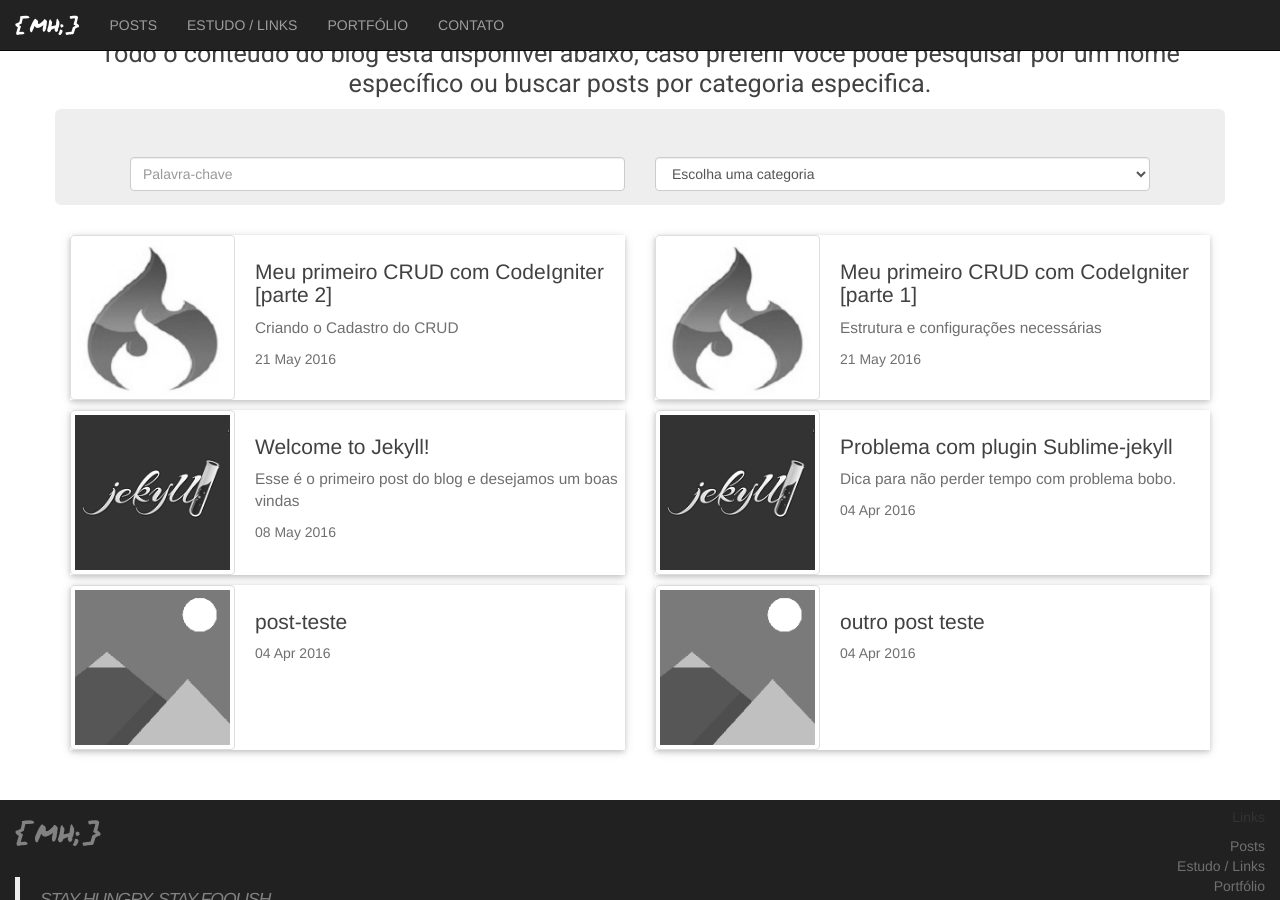
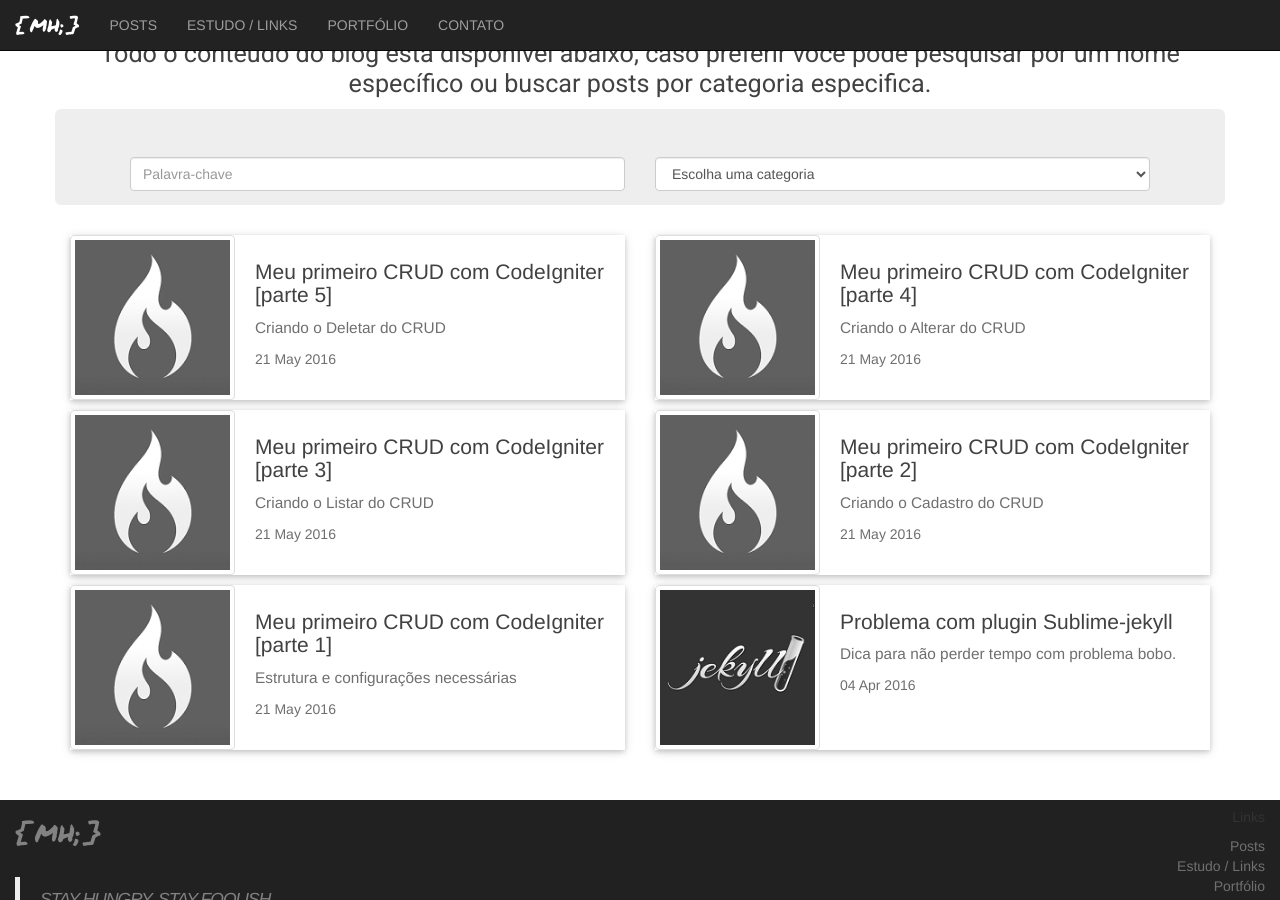
Before and after one commit to maiconkcond/mhblog, a Jekyll site: the page built from index.html, in a window 1280 px wide and 900 px high, scrolled down 1015 px. Built offline with Jekyll 4.4.1, drawn with Linux system fonts in a browser that asks for light colours; nearby versions of some CDN libraries; some of the changed lines change nothing that is shown.

Commit message:
Inset tree post

````diff
--- a/_posts/2016-04-04-outro-post-teste.markdown
+++ /dev/null
@@ -1,5 +0,0 @@
----
-title: outro post teste
-layout: post
-image: img/img-default.png
----
--- a/_posts/2016-04-04-post-teste.markdown
+++ /dev/null
@@ -1,5 +0,0 @@
----
-title: post-teste
-layout: post
-image: img/img-default.png
----
--- a/_posts/2016-05-08-welcome-to-jekyll.markdown
+++ /dev/null
@@ -1,27 +0,0 @@
----
-layout: post
-title:  "Welcome to Jekyll!"
-date:   2016-05-08 01:17:35 +0000
-categories: jekyll update
-image: "img/problema-com-plugin-sublime-jekyll.png"
-descripton: "Esse é o primeiro post do blog e desejamos um boas vindas"
----
-You’ll find this post in your `_posts` directory. Go ahead and edit it and re-build the site to see your changes. You can rebuild the site in many different ways, but the most common way is to run `jekyll serve`, which launches a web server and auto-regenerates your site when a file is updated.
-
-To add new posts, simply add a file in the `_posts` directory that follows the convention `YYYY-MM-DD-name-of-post.ext` and includes the necessary front matter. Take a look at the source for this post to get an idea about how it works.
-
-Jekyll also offers powerful support for code snippets:
-
-{% highlight ruby %}
-def print_hi(name)
-  puts "Hi, #{name}"
-end
-print_hi('Tom')
-#=> prints 'Hi, Tom' to STDOUT.
-{% endhighlight %}
-
-Check out the [Jekyll docs][jekyll-docs] for more info on how to get the most out of Jekyll. File all bugs/feature requests at [Jekyll’s GitHub repo][jekyll-gh]. If you have questions, you can ask them on [Jekyll Talk][jekyll-talk].
-
-[jekyll-docs]: http://jekyllrb.com/docs/home
-[jekyll-gh]:   https://github.com/jekyll/jekyll
-[jekyll-talk]: https://talk.jekyllrb.com/
--- a/_posts/2016-05-21-primeiro-crud-com-codeigniter-part1.markdown
+++ b/_posts/2016-05-21-primeiro-crud-com-codeigniter-part1.markdown
@@ -2,7 +2,7 @@
 title: Meu primeiro CRUD com CodeIgniter [parte 1]
 layout: post
 categories: codeigniter
-image: "img/ci_logo_flame.png"
+image: "img/img-codeigniter.png"
 descripton: "Estrutura e configurações necessárias"
 ---
 
@@ -160,9 +160,9 @@
 
 Por hoje é só, esse é o primeiro post da sequência, acesse os outros abaixo:
 
-- [Cadastro (CRUD) - Parte2 ]({{% post_url 2016-05-21-primeiro-crud-com-codeigniter-part2 %}}){:class="links_post"} <br>
-- [Lista (CRUD) - Parte3 ](#){:class="links_post"} <br>
-- [Atualizar (CRUD) - Parte4 ](#){:class="links_post"} <br>
-- [Apagar (CRUD) - Parte5 ](#){:class="links_post"}
+- [Cadastro (CRUD) - Parte2 ]({% post_url 2016-05-21-primeiro-crud-com-codeigniter-part2 %}){:class="links_post"} <br>
+- [Lista (CRUD) - Parte3 ]({% post_url 2016-05-21-primeiro-crud-com-codeigniter-part3 %}){:class="links_post"} <br>
+- [Atualizar (CRUD) - Parte4 ]({% post_url 2016-05-21-primeiro-crud-com-codeigniter-part4 %}){:class="links_post"} <br>
+- [Apagar (CRUD) - Parte5 ]({% post_url 2016-05-21-primeiro-crud-com-codeigniter-part5 %}){:class="links_post"}
 
 Lembrando que para melhor entendimento vale muito a pena ver os videos no [RBTech](https://www.youtube.com/watch?v=1XnfWac0U14&list=PLInBAd9OZCzz2vtRFDwum0OyUmJg8UqDV){:target="_blank"}.
--- a/_posts/2016-05-21-primeiro-crud-com-codeigniter-part2.markdown
+++ b/_posts/2016-05-21-primeiro-crud-com-codeigniter-part2.markdown
@@ -2,7 +2,7 @@
 title: Meu primeiro CRUD com CodeIgniter [parte 2]
 layout: post
 categories: codeigniter
-image: "img/ci_logo_flame.png"
+image: "img/img-codeigniter.png"
 descripton: "Criando o Cadastro do CRUD"
 ---
 
@@ -115,8 +115,8 @@
 Até esse ponto já temos o cadastro funcionando, fazendo as devidas validações e inserindo no banco. Por hoje ficamos por aqui e no próximo post será mostrado o `listar` que você pode acessar abaixo:
 
 - [Estrutura e configurações necessárias - Parte1 ]({% post_url 2016-05-21-primeiro-crud-com-codeigniter-part1 %}){:class="links_post"} <br>
-- [Lista (CRUD) - Parte3 ](#){:class="links_post"} <br>
-- [Atualizar (CRUD) - Parte4 ](#){:class="links_post"} <br>
-- [Apagar (CRUD) - Parte5 ](#){:class="links_post"}
+- [Lista (CRUD) - Parte3 ]({% post_url 2016-05-21-primeiro-crud-com-codeigniter-part3 %}){:class="links_post"} <br>
+- [Atualizar (CRUD) - Parte4 ]({% post_url 2016-05-21-primeiro-crud-com-codeigniter-part4 %}){:class="links_post"} <br>
+- [Apagar (CRUD) - Parte5 ]({% post_url 2016-05-21-primeiro-crud-com-codeigniter-part5 %}){:class="links_post"}
 
 Lembrando que para melhor entendimento vale muito a pena ver os videos no [RBTech](https://www.youtube.com/watch?v=1XnfWac0U14&list=PLInBAd9OZCzz2vtRFDwum0OyUmJg8UqDV){:target="_blank"}.
--- /dev/null
+++ b/_posts/2016-05-21-primeiro-crud-com-codeigniter-part3.markdown
@@ -0,0 +1,88 @@
+---
+title: Meu primeiro CRUD com CodeIgniter [parte 3]
+layout: post
+categories: codeigniter
+image: "img/img-codeigniter.png"
+descripton: "Criando o Listar do CRUD"
+---
+
+
+Voltando para nossa série de posts de como criar um CRUD com o codeigniter nesse post iremos listar os registros cadastrado, caso não tenha lido o [post anterior]({% post_url 2016-05-21-primeiro-crud-com-codeigniter-part1 %}){:class="links_post"}{:target="_blank"}  fizemos o cadastro do nosso CRUD.
+
+Vamos começar pela view `RETRIEVE`, teremos uma condição que será utilizando quando criarmos a função delete que irá mostrar se o registro foi deletado com sucesso, mais abaixo utilizamos library `table` que criará uma tabela para listar os dados que serão trazidos do banco através do foreach será listado um registro por linha. Observe também que é criado dois links que direciona para view update e outro para view delete já pegando o id do registro correspondente a linha.
+
+`application/views/telas/retrieve.php:`
+
+```php
+<div class="row">
+	<div class="col-md-6 col-md-offset-3">
+		<?php
+		echo '<div class="well">';
+		echo '<h1>Lista de Usuários</h1>';
+		echo '</div>';
+		if ($this->session->flashdata('excluirok')):
+			echo '<p>'.$this->session->flashdata('excluirok').'</p>';
+		endif;
+		$template = array(
+			'table_open' => '<table class="table table-striped">'
+		);
+		$this->table->set_template($template);
+		$this->table->set_heading('ID','Nome','Email','Login','Operações');
+		foreach ($usuarios as $linha):
+			$this->table->add_row($linha->id, $linha->nome, $linha->email,$linha->login, anchor("crud/update/$linha->id",'Editar').' - '.anchor("crud/delete/$linha->id",'Excluir'));
+		endforeach;
+		echo $this->table->generate();
+		?>
+	</div>
+</div>
+```
+
+No controller `CRUD` iremos inserir a função retrieve que irá trazer os registros da tabela e carregar na view.
+
+`application/controller/crud.php:`
+
+```php
+<?php
+	...
+	//CARREGANDO A VIEW RETRIEVE E CHAMANDO A FUNCTION 'GET_ALL' QUE TRAZ TODOS OS REGISTROS QUE ESTÁ NO MODEL
+	public function retrieve(){
+		$dados = array(
+			'titulo' => 'CRUD &raquo; Retrieve',
+			'tela' => 'retrieve',
+			'usuarios' => $this->crud->get_all()->result(),
+			);
+		$this->load->view('crud',$dados);
+	}
+	...
+?>
+```
+
+Iremos inserir a função get_all no model `CRUD_MODEL` responsavel por retornar todos os registros da tabela e passar para nosso controlador
+
+`application/model/crud_model.php:`
+
+```php
+<?php
+	...
+	// FUNÇÃO RESPONSAVEL POR PEGAR TODOS OS REGISTROS DA TABELA 'usuario_table' NA BASE
+	public function get_all(){
+		return $this->db->get('usuario_table');
+	}
+	...
+?>
+```
+
+Agora nossa view já lista os registros, conforme imagem abaixo:
+
+<img src="../img/lista.png" class="img-responsive img-thumbnail" alt="Lista de usuarios">
+
+
+Ficamos por aqui e no proximo post realizaremos a criação do `update` que possibilitará realizamos atualizações nos registros. Acesse os outros posts abaixo:
+
+
+- [Estrutura e configurações necessárias - Parte1 ]({% post_url 2016-05-21-primeiro-crud-com-codeigniter-part1 %}){:class="links_post"} <br>
+- [Cadastrar (CRUD) - Parte2 ]({% post_url 2016-05-21-primeiro-crud-com-codeigniter-part2 %}){:class="links_post"} <br>
+- [Atualizar (CRUD) - Parte4 ]({% post_url 2016-05-21-primeiro-crud-com-codeigniter-part4 %}){:class="links_post"} <br>
+- [Apagar (CRUD) - Parte5 ]({% post_url 2016-05-21-primeiro-crud-com-codeigniter-part5 %}){:class="links_post"}
+
+Lembrando que para melhor entendimento vale muito a pena ver os videos no [RBTech](https://www.youtube.com/watch?v=1XnfWac0U14&list=PLInBAd9OZCzz2vtRFDwum0OyUmJg8UqDV){:target="_blank"}.
--- /dev/null
+++ b/_posts/2016-05-21-primeiro-crud-com-codeigniter-part4.markdown
@@ -0,0 +1,120 @@
+---
+title: Meu primeiro CRUD com CodeIgniter [parte 4]
+layout: post
+categories: codeigniter
+image: "img/img-codeigniter.png"
+descripton: "Criando o Alterar do CRUD"
+---
+
+
+Nesse post iremos atualizar os registros da tabela, caso não tenha lido o [post anterior]({% post_url 2016-05-21-primeiro-crud-com-codeigniter-part1 %}){:class="links_post"}{:target="_blank"} fizemos o listar do nosso CRUD.
+
+Na view `UPDATE` primeiro utilizamos a variavél `$iduser` para pegar o terceiro seguimento da url, caso seja nulo redireciona para o listar. Temos também que buscar o registro referente ao id no banco e com ele carregar os itens nos campos para alteração pelo `set_value`. Confira o código abaixo:
+
+`application/views/telas/update.php:`
+
+```php
+<div class="row">
+	<div class="col-md-6 col-md-offset-3">
+		<?php
+		echo '<div class="well">';
+		echo '<h1>Alteração de Usuários</h1>';
+		echo '</div>';
+		$iduser = $this->uri->segment(3);
+		if ($iduser==NULL) redirect ('crud/retrieve');
+		$query = $this->crud->get_byid($iduser)->row();
+		echo form_open("crud/update/$iduser");
+		echo validation_errors('<div class="alert alert-danger" role="alert">','</div>');
+		if ($this->session->flashdata('edicaook')):
+			echo '<div class="alert alert-success" role="alert">'.$this->session->flashdata('edicaook').'</div>';
+		endif;
+		echo '<div class="form-group">';
+		echo form_label('Nome completo: ');
+		echo form_input(array('name' => 'nome','class' => 'form-control'), set_value('nome',$query->nome),'autofocus');
+		echo form_label('Email: ');
+		echo form_input(array('name' => 'email','class' => 'form-control'), set_value('email', $query->email), 'disabled="disabled"');
+		echo form_label('Login: ');
+		echo form_input(array('name' => 'login','class' => 'form-control'), set_value('login',$query->login), 'disabled="disabled"');
+		echo form_label('Senha: ');
+		echo form_password(array('name' => 'senha','class' => 'form-control'), set_value('senha'));
+		echo form_label('Repita-senha: ');
+		echo form_password(array('name' => 'senha2','class' => 'form-control'), set_value('senha2'));
+		echo '</div>';
+		echo form_submit(array('name' => 'alterar','class' => 'btn btn-primary'), 'Alterar Dados');
+		echo form_hidden('idusuario',$query->id); //campo oculto com id de usuario para usar na condição do controller
+		echo form_close();
+		?>
+	</div>
+</div>
+```
+
+O controller `CRUD` irá fazer validações como fizemos no create porém vamos alterar somente o nome e a senha, os outros campos ficaram disabilitados, como mostrado no código acima (disabled="disabled"). Caso a validação seja verdadeira armazena os dados na variavel e envia para o model junto com a condição.
+
+`application/controller/crud.php:`
+
+```php
+<?php
+	...
+	//CARREGANDO A VIEW UPDATE, REALIZANDO A VALIDAÇÃO DO FORMULARIO, E ATUALIZANDO NO BANCO CHAMANDO A FUNCTION 'DO_UPDATE' QUE ESTÁ NO MODEL
+	public function update(){
+		$this->form_validation->set_rules('nome', 'NOME', 'trim|required|max_length[50]|ucwords');
+		$this->form_validation->set_rules('senha', 'SENHA', 'trim|required|strtolower');
+		$this->form_validation->set_message('matches','O campo %s está diferente do campo %s');
+		$this->form_validation->set_rules('senha2', 'REPITA SENHA', 'trim|required|strtolower|matches[senha]');
+
+		if($this->form_validation->run()==TRUE):
+			$dados = elements(array('nome','senha'),$this->input->post());
+			$dados['senha'] = md5($dados['senha']);
+			$this->crud->do_update($dados, array('id'=>$this->input->post('idusuario')));
+		endif;
+
+		$dados = array(
+			'titulo' => 'CRUD &raquo; Update',
+			'tela' => 'update',
+		);
+		$this->load->view('crud',$dados);
+	}
+	...
+?>
+```
+
+O model `CRUD_MODEL` terá mais duas funções, a primeira será utilizada pela view que passa o id por parâmetro para buscar o registro correspondente e o retorna.
+A segunda função recebe os dados e a condição do controller e atualiza a tabela.
+
+`application/model/crud_model.php:`
+
+```php
+<?php
+	...
+	// FUNÇÃO RESPONSAVEL POR IR NA BASE E PEGAR O REGISTRO REFERENTE AO ID
+	public function get_byid($id=NULL){
+		if ($id!=NULL):
+			$this->db->where('id',$id);
+			$this->db->limit(1);
+			return $this->db->get('usuario_table');
+			else:
+				return FALSE;
+			endif;
+	}
+
+	// FUNÇÃO RESPONSAVEL POR ATUALIZAR O REGISTRO NA BASE
+	public function do_update($dados=NULL,$condicao=NULL){
+		if ($dados!=NULL && condicao!=NULL):
+			$this->db->update('curso_ci',$dados,$condicao);
+		$this->session->set_flashdata('edicaook', 'Cadastro alterado com sucesso');
+		redirect(current_url());
+		endif;
+	}
+	...
+?>
+```
+
+Finalizamos mais uma parte do nosso crud e o proximo post será o ultimo da sequência onde criaremos o apagar do crud.
+Acesse os outros posts abaixo:
+
+- [Estrutura e configurações necessárias - Parte1 ]({% post_url 2016-05-21-primeiro-crud-com-codeigniter-part1 %}){:class="links_post"} <br>
+- [Cadastrar (CRUD) - Parte2 ]({% post_url 2016-05-21-primeiro-crud-com-codeigniter-part2 %}){:class="links_post"} <br>
+- [Listar (CRUD) - Parte4 ]({% post_url 2016-05-21-primeiro-crud-com-codeigniter-part3 %}){:class="links_post"} <br>
+- [Apagar (CRUD) - Parte5 ]({% post_url 2016-05-21-primeiro-crud-com-codeigniter-part5 %}){:class="links_post"}
+
+Lembrando que para melhor entendimento vale muito a pena ver os videos no [RBTech](https://www.youtube.com/watch?v=1XnfWac0U14&list=PLInBAd9OZCzz2vtRFDwum0OyUmJg8UqDV){:target="_blank"}.
--- /dev/null
+++ b/_posts/2016-05-21-primeiro-crud-com-codeigniter-part5.markdown
@@ -0,0 +1,95 @@
+---
+title: Meu primeiro CRUD com CodeIgniter [parte 5]
+layout: post
+categories: codeigniter
+image: "img/img-codeigniter.png"
+descripton: "Criando o Deletar do CRUD"
+---
+
+
+Bom, já temos o cadastrar, listar e atualizar do nosso crud e para finalizar criaremos o apagar que segue o mesmo padrão.
+Na view `DELETE` carregamos o formulário com os campos nome, email e login desabilitados e um botão para excluir o registro. Utilizando a mesma lógica do update chamando a função get_byid que traz o registro referente ao id da url.
+
+`application/views/telas/delete.php:`
+
+```php
+<div class="row">
+	<div class="col-md-6 col-md-offset-3">
+		<?php
+		echo '<div class="well">';
+		echo '<h1>Apagar Usuários</h1>';
+		echo '</div>';
+		$iduser = $this->uri->segment(3);
+		if ($iduser==NULL) redirect ('crud/retrieve');
+		$query = $this->crud->get_byid($iduser)->row();
+		echo form_open("crud/delete/$iduser");
+		echo '<div class="form-group">';
+		echo form_label('Nome completo: ');
+		echo form_input(array('name' => 'nome','class' => 'form-control'), set_value('nome',$query->nome),'disabled="disabled"');
+		echo form_label('Email: ');
+		echo form_input(array('name' => 'email','class' => 'form-control'), set_value('email', $query->email), 'disabled="disabled"');
+		echo form_label('Login: ');
+		echo form_input(array('name' => 'login','class' => 'form-control'), set_value('login',$query->login), 'disabled="disabled"');
+		echo '</div>';
+		echo form_submit(array('name' => 'excluir','class' => 'btn btn-primary'), 'Excluir Registro');
+		echo form_hidden('idusuario',$query->id); //campo oculto com id de usuario para usar na condição do controller
+		echo form_close();
+		?>
+	</div>
+</div>
+```
+
+O controller `CRUD` verifica se foi passado algum id pelo post do formulário e chama a função `do_delete` no model passando a condição.
+
+`application/controller/crud.php:`
+
+```php
+<?php
+	...
+	//A VIEW DELETE, VALIDA SE FOI ENVIADO VIA POST ALGUM ID E CASO TRUE ACESSA A FUNCTION 'DO_DELETE' NO MODEL E APAGA O REGISTRO REFERENTE AO ID.
+	public function delete(){
+		if ($this->input->post('idusuario')>0):
+			$this->crud->do_delete(array('id'=>$this->input->post('idusuario')));
+		endif;
+
+		$dados = array(
+			'titulo' => 'CRUD &raquo; Delete',
+			'tela' => 'delete',
+		);
+		$this->load->view('crud',$dados);
+	}
+	...
+?>
+```
+
+
+E o model `CRUD_MODEL` através da função `do_delete` apaga o registro e redireciona para a página com a lista de registro.
+
+`application/model/crud_model.php:`
+
+```php
+<?php
+	...
+	// FUNÇÃO RESPONSAVEL POR DELETAR O REGISTRO NA BASE
+	public function do_delete($condicao=NULL){
+			if($condicao!=NULL):
+				$this->db->delete('usuario_table',$condicao);
+			$this->session->set_flashdata('excluirok', '<div class="alert alert-success" role="alert">Registro deletado com sucesso</div>');
+			redirect('crud/retrieve');
+			endif;
+	}
+	...
+?>
+```
+
+
+
+
+Nosso CRUD está pronto com todas as funções básicas, finalizamos por aqui e caso queira ver os outros post da sequência segue abaixo:
+
+- [Estrutura e configurações necessárias - Parte1 ]({% post_url 2016-05-21-primeiro-crud-com-codeigniter-part1 %}){:class="links_post"} <br>
+- [Cadastrar (CRUD) - Parte2 ]({% post_url 2016-05-21-primeiro-crud-com-codeigniter-part2 %}){:class="links_post"} <br>
+- [Atualizar (CRUD) - Parte4 ]({% post_url 2016-05-21-primeiro-crud-com-codeigniter-part4 %}){:class="links_post"} <br>
+- [Apagar (CRUD) - Parte5 ]({% post_url 2016-05-21-primeiro-crud-com-codeigniter-part5 %}){:class="links_post"}
+
+Caso queira assistir os videos onde ensina passo-a-passo tudo que tentei exemplificar nos posts acesse a playlist da [RBTech](https://www.youtube.com/watch?v=1XnfWac0U14&list=PLInBAd9OZCzz2vtRFDwum0OyUmJg8UqDV){:target="_blank"}.
````
Also changed, not shown: img/img-codeigniter.png (added), img/lista.png (added).
